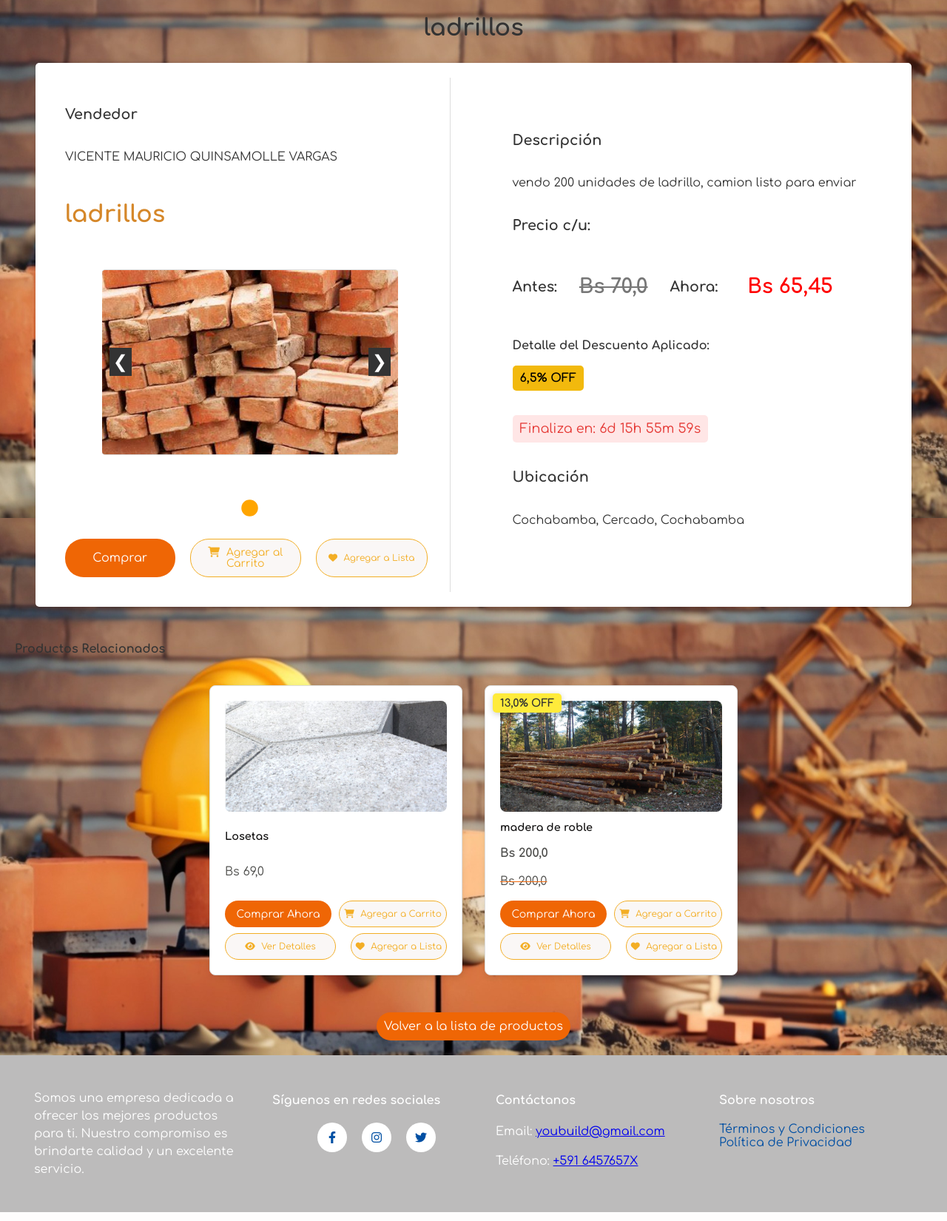
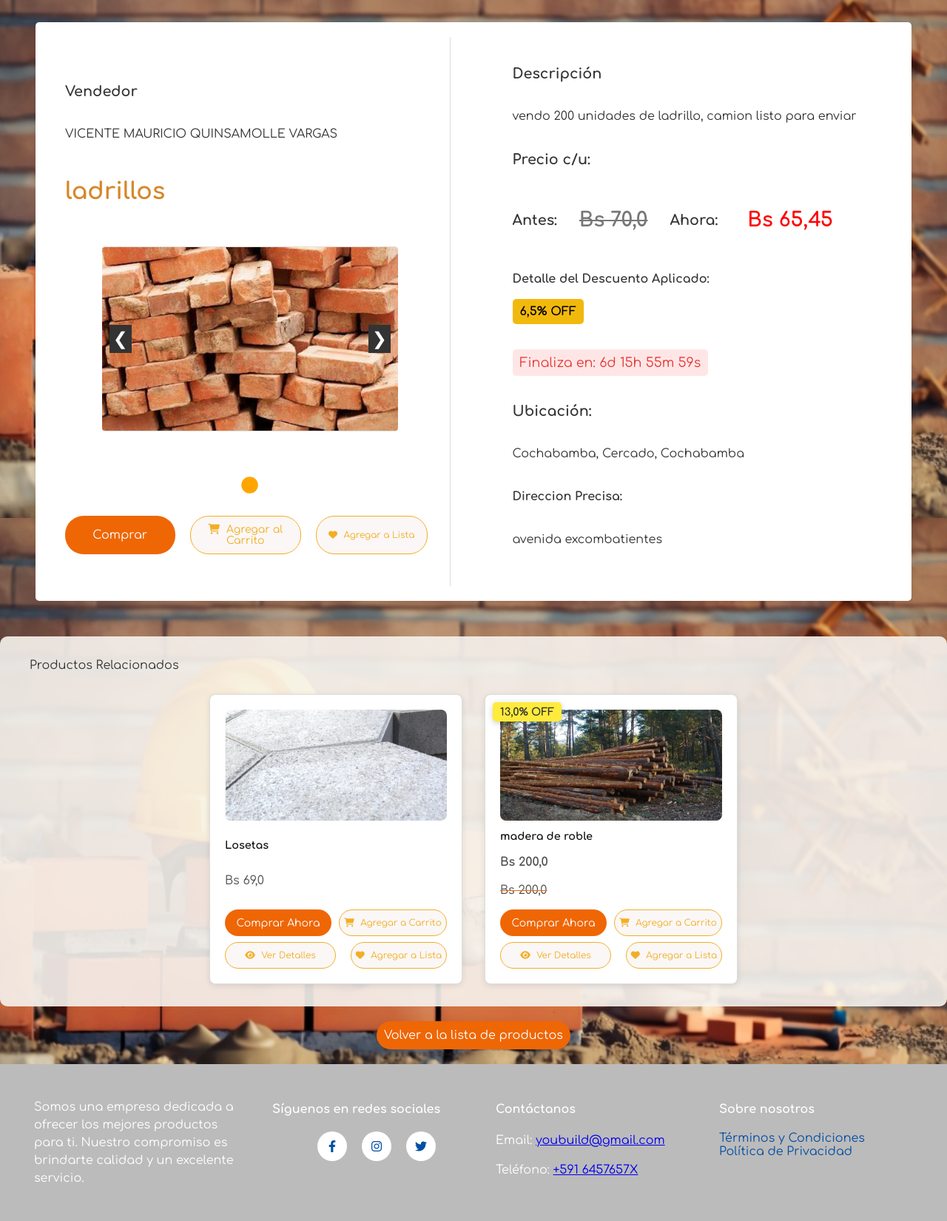
Before and after one commit to MauryQV/YouBuild, a Django app: page /producto/2/ in a window 1280 px wide. Shown: the part 100-1750 px from the top of the page at 74% size. Run offline with Django 5.2, Linux system fonts and the light colour scheme; data comes from the database, SQL or seed files in the repository; both versions use the stored data as it was after the commit.

```diff
--- a/YouBuild/sistema/static/prodRelacionados.css
+++ b/YouBuild/sistema/static/prodRelacionados.css
@@ -17,16 +17,20 @@ body {
     font-size: 1em;
     color: #333;
     margin-left: 20px;
+    width: 100%; /* Asegura que ocupe todo el ancho */
 }
 
 .products-container {
     display: flex;
     flex-wrap: wrap;
     justify-content: center; /* Centrar los productos */
-    gap: 10px; /* Espacio entre productos */
-    padding: 20px; /* Espacio alrededor del contenedor */
-    box-sizing: border-box; /* Incluir padding en el ancho total */
+    gap: 10px;
+    padding: 20px;
+    box-sizing: border-box;
+    background-color: rgba(247, 243, 239, 0.9);
+    border-radius: 10px;
 }
+
 
 .product {
     position: relative; /* Posición relativa para manejar elementos absolutos como el badge */
--- a/YouBuild/sistema/templates/detalle_producto.html
+++ b/YouBuild/sistema/templates/detalle_producto.html
@@ -18,9 +18,7 @@
   </style>
 {% endblock %}
 {% block content %}
-<div class="titulo">
-    <h1> {{ producto.nombre }} </h1>
-</div>
+
 <div class="flex-container">
     <div class="column column-left flex-column">
         <h3>Vendedor</h3>
@@ -130,19 +128,26 @@
         <p class="precio-sin-promocion">Bs {{ producto.precio }}</p>
     {% endif %}
 
-        <h3>Ubicación</h3>
+        <h3>Ubicación:</h3>
         <p>
             {{ producto.usuario_fk.municipio_fk.provincia_fk.departamento_fk }},
             {{ producto.usuario_fk.municipio_fk.provincia_fk.nombre }},
             {{ producto.usuario_fk.municipio_fk }}
+        </p>
+        <h4>Direccion Precisa:</h4>
+        <p>
+            {{producto.direccion_1}}
         </p>
     </div>
 
 </div>
 
 <!-- Sección de productos relacionados -->
-<h2 class="products-title">Productos Relacionados</h2>
+
 <div class="products-container">
+    <div class="products-title">
+        Productos Relacionados
+      </div>
     {% for producto in productos_relacionados %}
     <div class="product">
         {% if producto.estado == "promocion" %}
```
Also changed, not shown: YouBuild/sistema/forms.py (+8 -15 lines), YouBuild/db.sqlite3, YouBuild/media/productos/Captura_de_pantalla_2024-10-30_012411.png (added), YouBuild/media/productos/Captura_de_pantalla_2024-10-30_145850.png (added), YouBuild/media/productos/Captura_de_pantalla_2024-10-30_145850_59STwaM.png (added).
